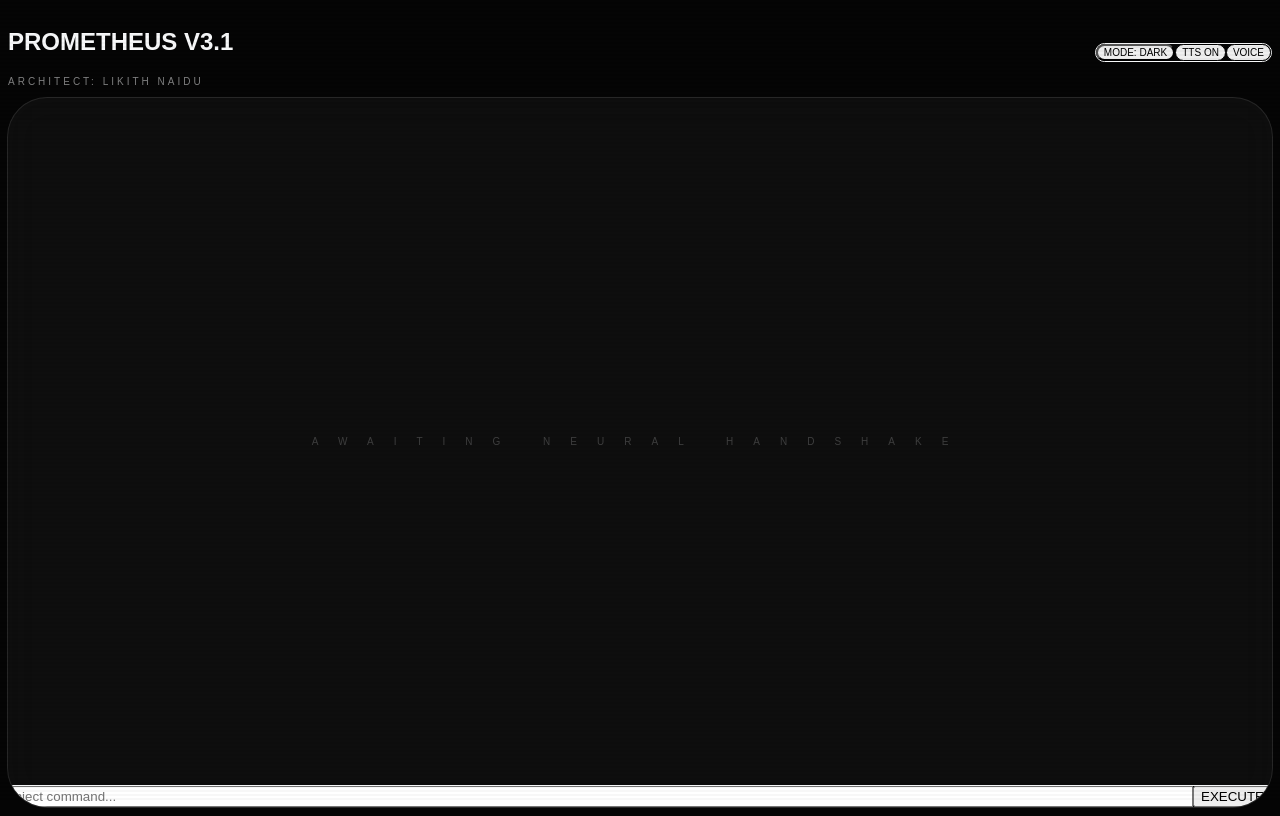
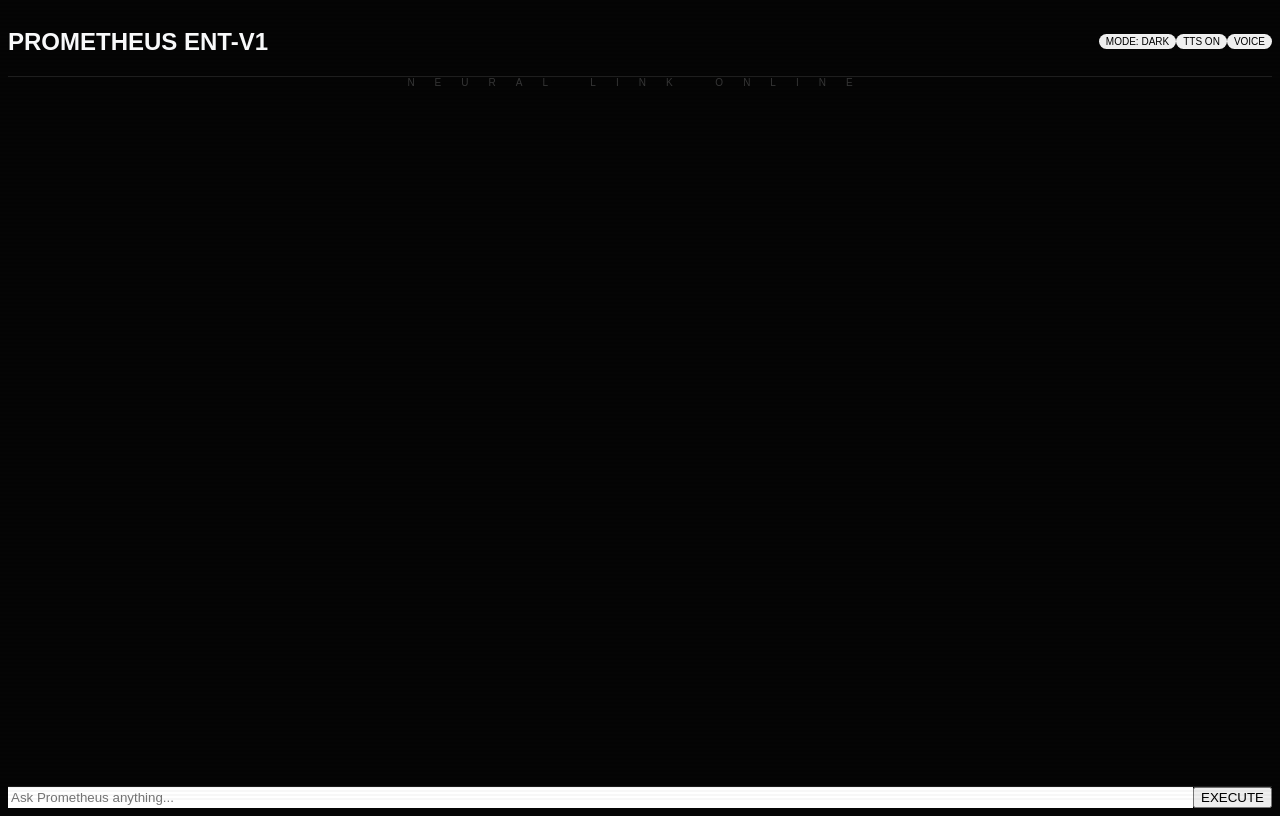
Before and after one commit to LIKITH-3012-MAC/Prometheus-UI, a Next.js app: page / in a window 1280 px wide. Built offline with nearby package versions, Linux system fonts and the light colour scheme.

Commit message:
fix: resolve app/pages router conflict and sync enterprise architecture

```diff
--- a/src/app/page.tsx
+++ b/src/app/page.tsx
@@ -1,14 +1,13 @@
 "use client";
 import React, { useState, useEffect, useRef } from "react";
 
-export default function PrometheusNeuralOS() {
-  const [messages, setMessages] = useState([]);
+export default function PrometheusEnterprise() {
+  const [messages, setMessages] = useState<any[]>([]);
   const [input, setInput] = useState("");
-  const [loading, setLoading] = useState(false);
+  const [theme, setTheme] = useState("dark");
   const [isTts, setIsTts] = useState(true);
   const [isListening, setIsListening] = useState(false);
-  const [theme, setTheme] = useState("dark"); // Default Dark
-  const scrollRef = useRef(null);
+  const scrollRef = useRef<HTMLDivElement>(null);
 
   useEffect(() => {
     document.documentElement.setAttribute("data-theme", theme);
@@ -18,11 +17,10 @@ export default function PrometheusNeuralOS() {
     if (scrollRef.current) scrollRef.current.scrollTop = scrollRef.current.scrollHeight;
   }, [messages]);
 
-  const speak = (text) => {
+  const speak = (text: string) => {
     if (!isTts) return;
     window.speechSynthesis.cancel();
     const u = new SpeechSynthesisUtterance(text);
-    u.rate = 1.0;
     window.speechSynthesis.speak(u);
   };
 
@@ -31,105 +29,61 @@ export default function PrometheusNeuralOS() {
     if (!SpeechRecognition) return;
     const recognition = new SpeechRecognition();
     recognition.onstart = () => setIsListening(true);
-    recognition.onresult = (e) => setInput(e.results[0][0].transcript);
+    recognition.onresult = (e: any) => setInput(e.results[0][0].transcript);
     recognition.onend = () => setIsListening(false);
     recognition.start();
   };
 
-  const handleSend = async (e) => {
-    e.preventDefault();
-    if (!input || loading) return;
+  const sendMessage = async () => {
+    if (!input) return;
     const userMsg = { role: "user", content: input };
-    setMessages((p) => [...p, userMsg]);
+    setMessages(p => [...p, userMsg]);
     setInput("");
-    setLoading(true);
 
     try {
-      const res = await fetch("/api/chat", {
-        method: "POST",
-        headers: { "Content-Type": "application/json" },
+      const res = await fetch('/api/chat', {
+        method: 'POST',
+        headers: { 'Content-Type': 'application/json' },
         body: JSON.stringify({ messages: [...messages, userMsg] }),
       });
       const data = await res.json();
-      setMessages((p) => [...p, { role: "assistant", content: data.content }]);
+      setMessages(p => [...p, { role: "assistant", content: data.content }]);
       speak(data.content);
-    } finally {
-      setLoading(false);
+    } catch (err) {
+      console.error(err);
     }
   };
 
   return (
-    <main className="h-screen flex flex-col items-center p-4 md:p-8 transition-colors duration-500">
-      {/* Dynamic Navigation Bar */}
-      <nav className="w-full max-w-6xl flex justify-between items-center mb-6">
-        <div>
-          <h1 className="text-3xl font-black tracking-tighter uppercase">
-            Prometheus <span className="text-cyan-500 font-mono text-sm">V3.1</span>
-          </h1>
-          <p className="text-[10px] tracking-[0.3em] opacity-50 font-bold uppercase">Architect: Likith Naidu</p>
-        </div>
-
-        <div className="flex gap-2 bg-zinc-900/10 p-1.5 rounded-full border border-zinc-500/20 backdrop-blur-md">
-          <button
-            onClick={() => setTheme(theme === "dark" ? "light" : "dark")}
-            className="px-4 py-1.5 rounded-full text-[10px] font-black uppercase transition-all bg-white text-black shadow-lg"
-          >
-            Mode: {theme}
-          </button>
-          <button
-            onClick={() => setIsTts(!isTts)}
-            className={`px-4 py-1.5 rounded-full text-[10px] font-black uppercase border transition-all ${isTts ? 'bg-cyan-500 border-cyan-500 text-black' : 'border-zinc-500/30 text-zinc-500'}`}
-          >
-            TTS {isTts ? 'ON' : 'OFF'}
-          </button>
-          <button
-            onClick={startSTT}
-            className={`px-4 py-1.5 rounded-full text-[10px] font-black uppercase border transition-all ${isListening ? 'bg-red-500 border-red-500 animate-pulse text-white' : 'border-zinc-500/30 text-zinc-500'}`}
-          >
-            Voice
-          </button>
+    <div className="min-h-screen flex flex-col bg-[var(--bg)] transition-all duration-500">
+      <nav className="p-6 border-b border-[var(--border)] flex justify-between items-center backdrop-blur-md sticky top-0 z-50">
+        <h1 className="text-2xl font-black tracking-tighter">PROMETHEUS <span className="text-cyan-500 text-xs uppercase">ENT-V1</span></h1>
+        <div className="flex gap-2">
+          <button onClick={() => setTheme(theme === "dark" ? "light" : "dark")} className="px-4 py-2 rounded-full border border-[var(--border)] text-[10px] font-bold uppercase">Mode: {theme}</button>
+          <button onClick={() => setIsTts(!isTts)} className="px-4 py-2 rounded-full border border-[var(--border)] text-[10px] font-bold uppercase">{isTts ? 'TTS ON' : 'TTS OFF'}</button>
+          <button onClick={startSTT} className={`px-4 py-2 rounded-full border text-[10px] font-bold uppercase ${isListening ? 'bg-red-500 text-white' : 'border-[var(--border)]'}`}>Voice</button>
         </div>
       </nav>
 
-      {/* Adaptive Dashboard Interface */}
-      <div className="glass-panel w-full max-w-6xl h-full rounded-[40px] flex flex-col overflow-hidden relative shadow-2xl">
-        <div ref={scrollRef} className="flex-1 overflow-y-auto p-6 md:p-12 space-y-8 custom-scrollbar">
+      <div ref={scrollRef} className="flex-1 overflow-y-auto p-4 md:p-12 space-y-6">
         {messages.length === 0 && (
-            <div className="h-full flex items-center justify-center opacity-20 text-[10px] tracking-[2em] uppercase font-black text-center">
-              Awaiting Neural Handshake
-            </div>
+          <div className="h-full flex items-center justify-center opacity-20 text-[10px] tracking-[2em] uppercase font-black text-center">Neural Link Online</div>
         )}
         {messages.map((m, i) => (
           <div key={i} className={`flex ${m.role === 'user' ? 'justify-end' : 'justify-start'} animate-in`}>
-              <div className={`p-6 rounded-[24px] max-w-[85%] text-sm md:text-base leading-relaxed ${m.role === 'user' ? 'chat-bubble-user' : 'chat-bubble-ai shadow-sm'}`}>
+            <div className={`p-6 rounded-2xl max-w-[85%] text-sm ${m.role === 'user' ? 'bg-cyan-500 text-black font-bold' : 'bg-[var(--surface)] border border-[var(--border)]'}`}>
               {m.content}
-                {m.role === 'assistant' && (
-                  <div className="mt-4 flex gap-5 text-[9px] font-black uppercase tracking-widest opacity-50 border-t border-zinc-500/10 pt-4">
-                    <button onClick={() => speak(m.content)} className="hover:text-cyan-500">Replay</button>
-                    <button onClick={() => navigator.clipboard.writeText(m.content)} className="hover:text-cyan-500">Copy</button>
-                  </div>
-                )}
             </div>
           </div>
         ))}
-          {loading && <div className="text-cyan-500 text-[10px] font-black animate-pulse uppercase tracking-[1em] ml-4">Thinking...</div>}
       </div>
 
-        {/* Cyber Input Terminal */}
-        <form onSubmit={handleSend} className="p-8 bg-black/5 border-t border-zinc-500/10">
+      <footer className="p-6 bg-black/20 border-t border-[var(--border)]">
         <div className="max-w-4xl mx-auto flex gap-4">
-            <input
-              value={input}
-              onChange={(e) => setInput(e.target.value)}
-              className="flex-1 bg-white/5 border border-zinc-500/20 rounded-2xl px-8 py-5 outline-none focus:border-cyan-500 transition-all text-base"
-              placeholder="Inject command..."
-            />
-            <button type="submit" className="bg-white text-black px-12 rounded-2xl font-black text-xs uppercase hover:bg-cyan-500 transition-all active:scale-95 shadow-xl">
-              Execute
-            </button>
+          <input value={input} onKeyDown={(e) => e.key === 'Enter' && sendMessage()} onChange={(e) => setInput(e.target.value)} className="flex-1 bg-white/5 border border-[var(--border)] rounded-xl px-6 py-4 outline-none focus:border-cyan-500 text-white" placeholder="Ask Prometheus anything..." />
+          <button onClick={sendMessage} className="bg-white text-black px-10 rounded-xl font-black text-xs uppercase hover:bg-cyan-500">Execute</button>
         </div>
-        </form>
+      </footer>
     </div>
-    </main>
   );
 }
--- a/src/pages/api/chat.ts
+++ /dev/null
@@ -1,30 +0,0 @@
-import { NextApiRequest, NextApiResponse } from 'next';
-import { Groq } from 'groq-sdk';
-import { cleanResponse, applyEmojiRules } from '../../lib/cleanResponse';
-
-const groq = new Groq({ apiKey: process.env.GROQ_API_KEY });
-
-export default async function handler(req: NextApiRequest, res: NextApiResponse) {
-  if (req.method !== 'POST') return res.status(405).send('Method Not Allowed');
-
-  try {
-    const { messages } = req.body;
-
-    const response = await groq.chat.completions.create({
-      model: "llama-3.3-70b-versatile",
-      messages: [
-        { role: "system", content: "You are PROMETHEUS, built by LIKITH NAIDU. Follow the Enterprise Protocol." },
-        ...messages
-      ],
-      temperature: 0.7,
-    });
-
-    let aiContent = response.choices[0].message.content || "";
-    aiContent = cleanResponse(aiContent);
-    aiContent = applyEmojiRules(aiContent);
-
-    res.status(200).json({ content: aiContent });
-  } catch (error) {
-    res.status(500).json({ error: "Neural Interface Fail" });
-  }
-}
--- a/src/pages/index.tsx
+++ /dev/null
@@ -1,78 +0,0 @@
-"use client";
-import React, { useState, useEffect, useRef } from "react";
-import '../styles/globals.css';
-
-export default function PrometheusEnterprise() {
-  const [messages, setMessages] = useState<any[]>([]);
-  const [input, setInput] = useState("");
-  const [theme, setTheme] = useState("dark");
-  const [isTts, setIsTts] = useState(true);
-  const [isListening, setIsListening] = useState(false);
-  const scrollRef = useRef<HTMLDivElement>(null);
-
-  useEffect(() => {
-    document.documentElement.setAttribute("data-theme", theme);
-  }, [theme]);
-
-  const speak = (text: string) => {
-    if (!isTts) return;
-    const u = new SpeechSynthesisUtterance(text);
-    window.speechSynthesis.speak(u);
-  };
-
-  const startSTT = () => {
-    const SpeechRecognition = (window as any).webkitSpeechRecognition;
-    if (!SpeechRecognition) return;
-    const recognition = new SpeechRecognition();
-    recognition.onstart = () => setIsListening(true);
-    recognition.onresult = (e: any) => setInput(e.results[0][0].transcript);
-    recognition.onend = () => setIsListening(false);
-    recognition.start();
-  };
-
-  const sendMessage = async () => {
-    if (!input) return;
-    const userMsg = { role: "user", content: input };
-    setMessages(p => [...p, userMsg]);
-    setInput("");
-
-    const res = await fetch('/api/chat', {
-      method: 'POST',
-      headers: { 'Content-Type': 'application/json' },
-      body: JSON.stringify({ messages: [...messages, userMsg] }),
-    });
-    const data = await res.json();
-    setMessages(p => [...p, { role: "assistant", content: data.content }]);
-    speak(data.content);
-  };
-
-  return (
-    <div className="min-h-screen flex flex-col bg-[var(--bg)] transition-all duration-500">
-      <nav className="p-6 border-b border-[var(--border)] flex justify-between items-center backdrop-blur-md sticky top-0 z-50">
-        <h1 className="text-2xl font-black tracking-tighter">PROMETHEUS <span className="text-cyan-500 text-xs">ENT-V1</span></h1>
-        <div className="flex gap-2">
-          <button onClick={() => setTheme(theme === "dark" ? "light" : "dark")} className="px-4 py-2 rounded-full border border-[var(--border)] text-[10px] font-bold uppercase">Mode: {theme}</button>
-          <button onClick={() => setIsTts(!isTts)} className="px-4 py-2 rounded-full border border-[var(--border)] text-[10px] font-bold uppercase">{isTts ? 'TTS ON' : 'TTS OFF'}</button>
-          <button onClick={startSTT} className={`px-4 py-2 rounded-full border text-[10px] font-bold uppercase ${isListening ? 'bg-red-500 text-white' : 'border-[var(--border)]'}`}>Voice</button>
-        </div>
-      </nav>
-
-      <div ref={scrollRef} className="flex-1 overflow-y-auto p-4 md:p-12 space-y-6">
-        {messages.map((m, i) => (
-          <div key={i} className={`flex ${m.role === 'user' ? 'justify-end' : 'justify-start'} animate-in`}>
-            <div className={`p-6 rounded-2xl max-w-[85%] text-sm ${m.role === 'user' ? 'bg-cyan-500 text-black font-bold' : 'bg-[var(--surface)] border border-[var(--border)]'}`}>
-              {m.content}
-            </div>
-          </div>
-        ))}
-      </div>
-
-      <footer className="p-6 bg-black/20 border-t border-[var(--border)]">
-        <div className="max-w-4xl mx-auto flex gap-4">
-          <input value={input} onChange={(e) => setInput(e.target.value)} className="flex-1 bg-white/5 border border-[var(--border)] rounded-xl px-6 py-4 outline-none focus:border-cyan-500" placeholder="Ask Prometheus anything..." />
-          <button onClick={sendMessage} className="bg-white text-black px-10 rounded-xl font-black text-xs uppercase hover:bg-cyan-500">Execute</button>
-        </div>
-      </footer>
-    </div>
-  );
-}
```
Also changed, not shown: src/app/api/chat/route.ts (+13 -10 lines). Lines whose indentation alone changed are shown as unchanged.
